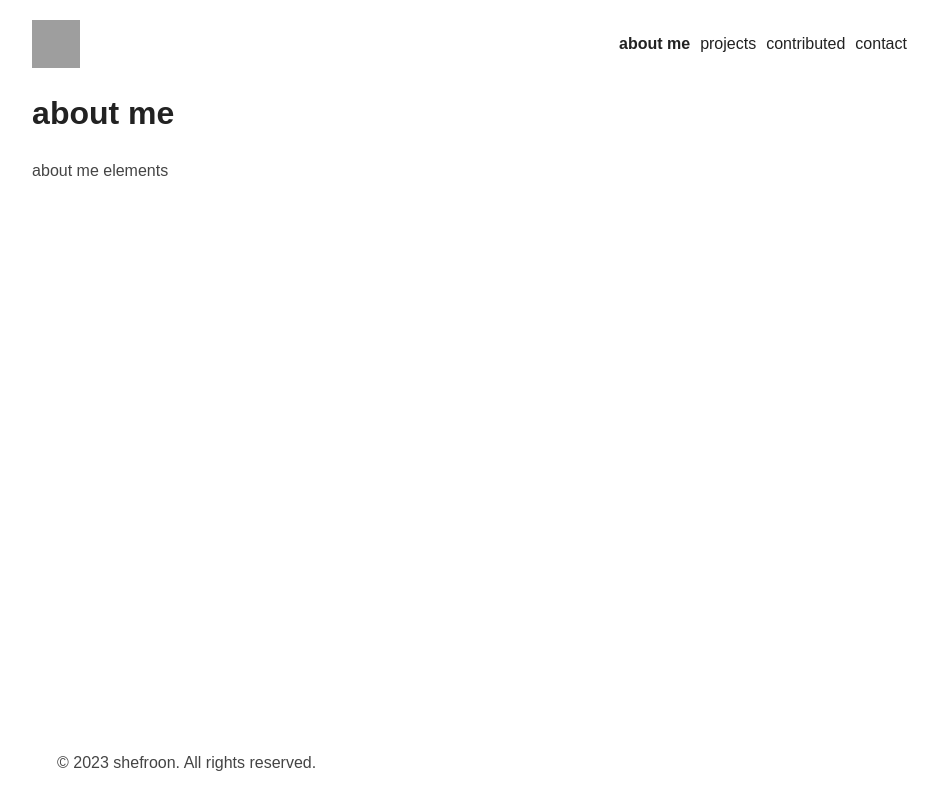
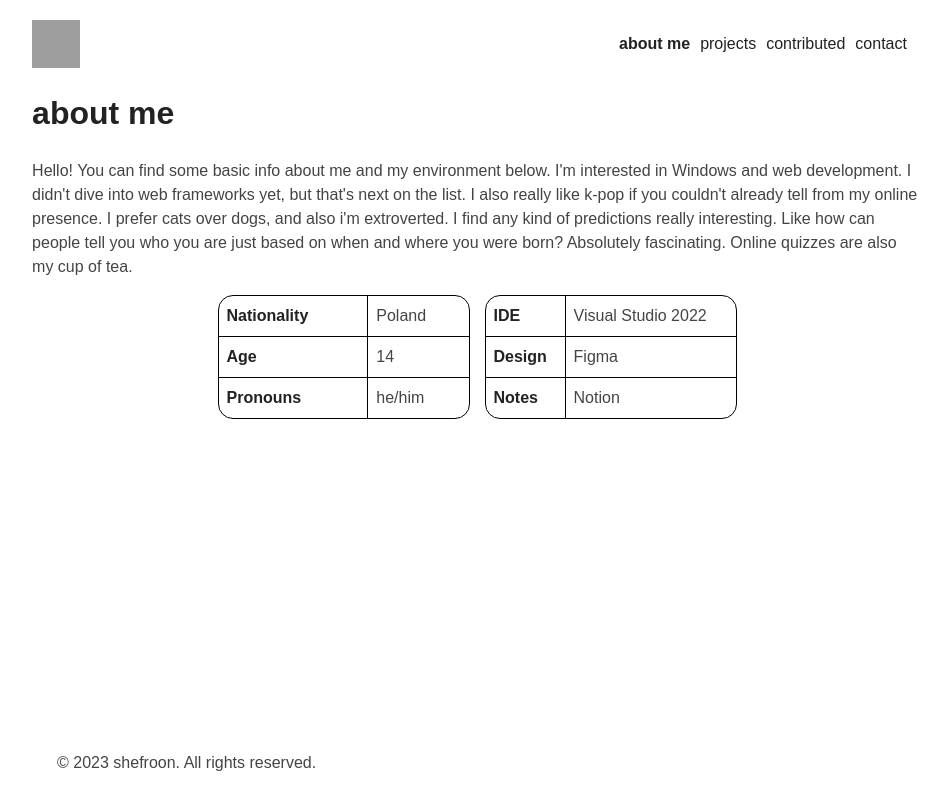
Before and after one commit to shef3r/site, an Astro site: page / in a window 1280 px wide. Shown: the whole page, without its empty margins (163-1111 px from the left). Built offline with nearby package versions, Linux system fonts and the light colour scheme; Astro itself is replaced by a stand-in of ours; grey boxes are pictures that could not be loaded; a web font is replaced by a local one.

Commit message:
finished about me page

```diff
--- a/src/pages/index.astro
+++ b/src/pages/index.astro
@@ -15,8 +15,45 @@ import { SITE_TITLE, SITE_DESCRIPTION } from '../consts';
 		<main>
 			<h1>about me</h1>
 			<p>
-				about me elements
+				Hello! You can find some basic info about me and my environment below.
+I'm interested in Windows and web development. I didn't dive into web frameworks yet, but that's next on the list.
+I also really like k-pop if you couldn't already tell from my online presence. I prefer cats over dogs, and also i'm extroverted.
+I find any kind of predictions really interesting. Like how can people tell you who you are just based on when and where you were born? Absolutely fascinating. Online quizzes are also my cup of tea.
 			</p>
+			<div class="tablecontainer">
+				<div class="tableframe">
+					<table>
+						<tr>
+							<td><b>Nationality</b></td>
+							<td>Poland</td>
+						</tr>
+						<tr>
+							<td><b>Age</b></td>
+							<td>14</td>
+						</tr>
+						<tr>
+							<td><b>Pronouns</b></td>
+							<td>he/him</td>
+						</tr>
+					</table>
+				</div>
+				<div class="tableframe">
+					<table>
+						<tr>
+							<td><b>IDE</b></td>
+							<td>Visual Studio 2022</td>
+						</tr>
+						<tr>
+							<td><b>Design</b></td>
+							<td>Figma</td>
+						</tr>
+						<tr>
+							<td><b>Notes</b></td>
+							<td>Notion</td>
+						</tr>
+					</table>
+				</div>
+			</div>
 		</main>
 		<Footer />
 	</body>
--- a/src/styles/global.css
+++ b/src/styles/global.css
@@ -5,6 +5,12 @@
  */
  @import url('https://fonts.googleapis.com/css2?family=PT+Mono&family=Unbounded:wght@300&display=swap');
  @media (prefers-color-scheme: dark) {
+	table td, table th {
+		border: .2px solid white;
+	}
+	.tableframe {
+		border: .2px solid white;
+	}
 	html body {
 		background-color: black;
 		color:white;
@@ -40,6 +46,12 @@
 }
 
 @media (prefers-color-scheme: light) {
+	table td, table th {
+		border: .2px solid black;
+	}
+	.tableframe {
+		border: .2px solid black;
+	}
 	img.pfp.astro-3EF6KSR2 {
 		filter: invert(1);
 	}
@@ -79,6 +91,17 @@
     flex-direction: row;
     flex-wrap: wrap;
 }
+table td {
+	padding: 8px;
+}
+.tablecontainer {
+	display: flex;
+	flex-direction: row;
+	justify-content:center;
+	width: 100%;
+	align-items: center;
+	gap:15px;
+}
 .smallmenu {
 	font-family: 'Unbounded', sans-serif !important;
 	text-decoration: none !important;
@@ -92,6 +115,17 @@ div#smallmenu {
     align-items: center;
     justify-content: center;
     height: 100%;
+}
+table {
+    border-collapse: collapse;
+    border-style: hidden;
+}
+table, .tableframe {
+	max-width: 400px;
+	min-width: 250px;
+}
+.tableframe {
+	border-radius: 15px;
 }
 .mobilebody {
 	padding: 0;
@@ -165,6 +199,9 @@ blockquote {
 	.menubutton {
 		display: flex !important;
 	}
+	.tablecontainer {
+		flex-direction: column !important;
+	}
 	.bigmenu {
 		display: none;
 	}
```
